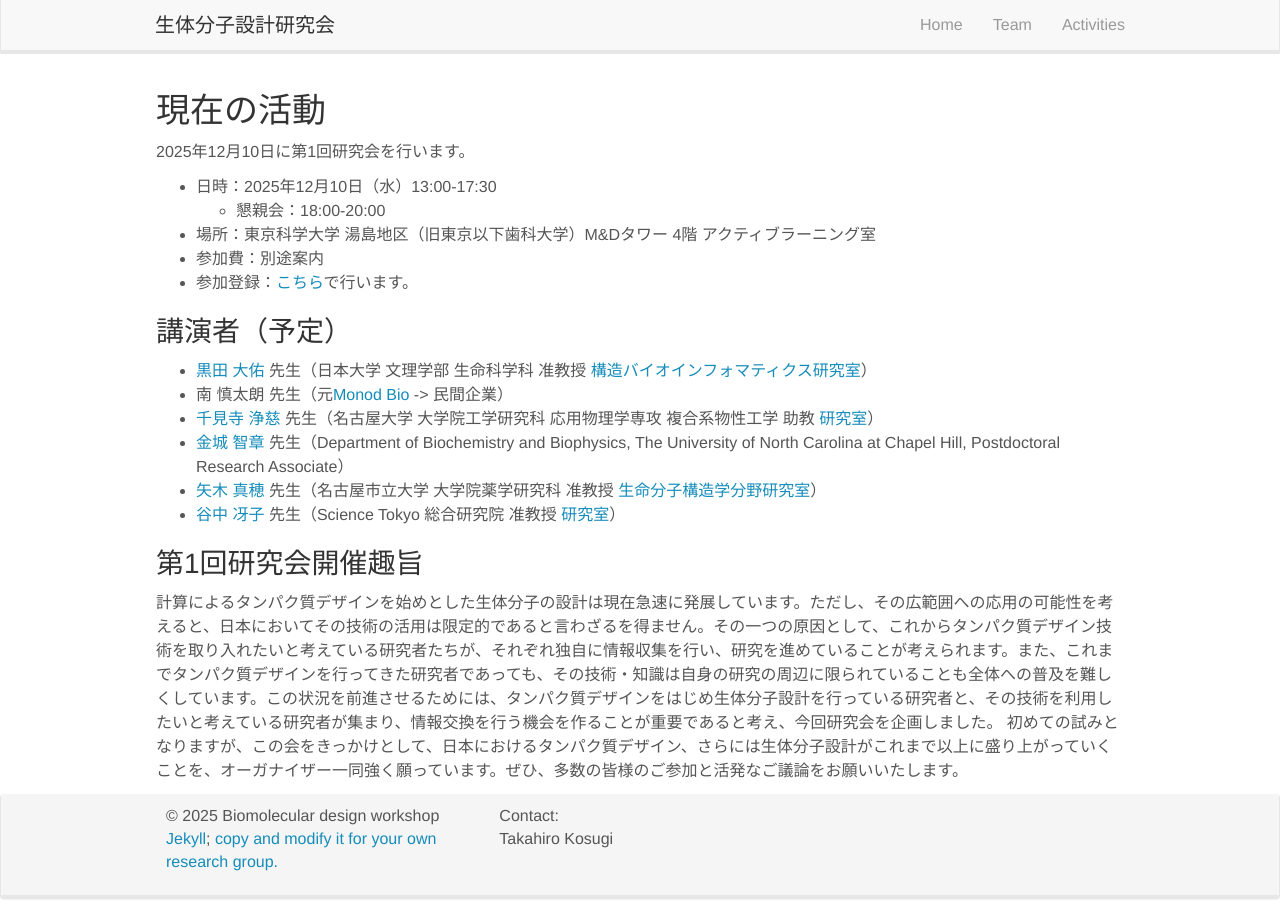
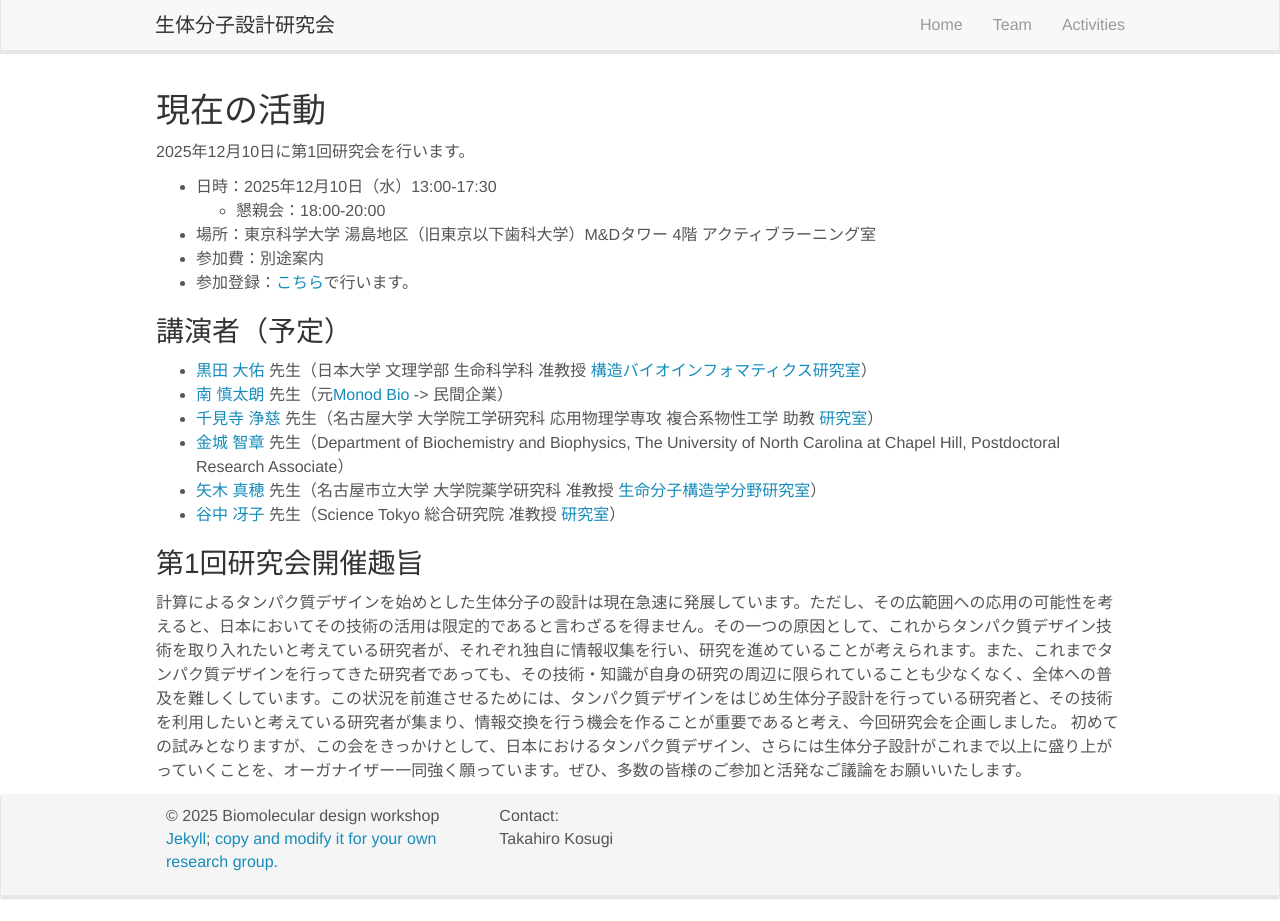
Before and after one commit to biomol-des-ws/biomol-des-ws.github.io, a Jekyll site: the page built from _pages/activities.md, in a window 1280 px wide and 921 px high. Built offline with Jekyll 4.4.1, drawn with Linux system fonts in a browser that asks for light colours; nearby versions of some CDN libraries.

Commit message:
Update activities.md

```diff
--- a/_pages/activities.md
+++ b/_pages/activities.md
@@ -19,7 +19,7 @@ permalink: /activities
 ### 講演者（予定）
 
 - [黒田 大佑](https://researchmap.jp/dkuroda1905) 先生（日本大学 文理学部 生命科学科 准教授 [構造バイオインフォマティクス研究室](https://dept.chs.nihon-u.ac.jp/biosciences/staff/dkuroda/)）
-- 南 慎太朗 先生（元[Monod Bio](https://monod.bio/) -> 民間企業）
+- [南 慎太朗](https://github.com/ShintaroMinami) 先生（元[Monod Bio](https://monod.bio/) -> 民間企業）
 - [千見寺 浄慈](https://researchmap.jp/read0132949) 先生（名古屋大学 大学院工学研究科 応用物理学専攻 複合系物性工学 助教 [研究室](https://www.bmp.ap.pse.nagoya-u.ac.jp/)）
 - [金城 智章](https://www.med.unc.edu/biochem/directory/tomoaki-kinjo/) 先生（Department of Biochemistry and Biophysics, The University of North Carolina at Chapel Hill, Postdoctoral Research Associate）
 - [矢木 真穂](https://researchmap.jp/mahoyagi) 先生（名古屋市立大学 大学院薬学研究科 准教授 [生命分子構造学分野研究室](http://www.phar.nagoya-cu.ac.jp/hp/sbk/)）
@@ -27,7 +27,7 @@ permalink: /activities
 
 ### 第1回研究会開催趣旨
 
-計算によるタンパク質デザインを始めとした生体分子の設計は現在急速に発展しています。ただし、その広範囲への応用の可能性を考えると、日本においてその技術の活用は限定的であると言わざるを得ません。その一つの原因として、これからタンパク質デザイン技術を取り入れたいと考えている研究者たちが、それぞれ独自に情報収集を行い、研究を進めていることが考えられます。また、これまでタンパク質デザインを行ってきた研究者であっても、その技術・知識は自身の研究の周辺に限られていることも全体への普及を難しくしています。この状況を前進させるためには、タンパク質デザインをはじめ生体分子設計を行っている研究者と、その技術を利用したいと考えている研究者が集まり、情報交換を行う機会を作ることが重要であると考え、今回研究会を企画しました。
+計算によるタンパク質デザインを始めとした生体分子の設計は現在急速に発展しています。ただし、その広範囲への応用の可能性を考えると、日本においてその技術の活用は限定的であると言わざるを得ません。その一つの原因として、これからタンパク質デザイン技術を取り入れたいと考えている研究者が、それぞれ独自に情報収集を行い、研究を進めていることが考えられます。また、これまでタンパク質デザインを行ってきた研究者であっても、その技術・知識が自身の研究の周辺に限られていることも少なくなく、全体への普及を難しくしています。この状況を前進させるためには、タンパク質デザインをはじめ生体分子設計を行っている研究者と、その技術を利用したいと考えている研究者が集まり、情報交換を行う機会を作ることが重要であると考え、今回研究会を企画しました。
 初めての試みとなりますが、この会をきっかけとして、日本におけるタンパク質デザイン、さらには生体分子設計がこれまで以上に盛り上がっていくことを、オーガナイザー一同強く願っています。ぜひ、多数の皆様のご参加と活発なご議論をお願いいたします。
 
 <!--
```
